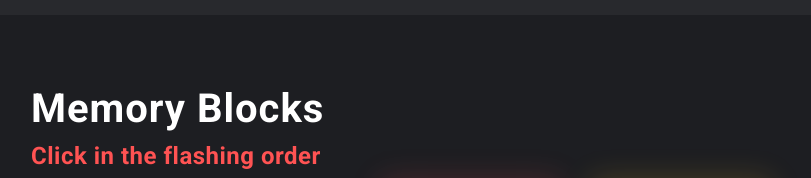
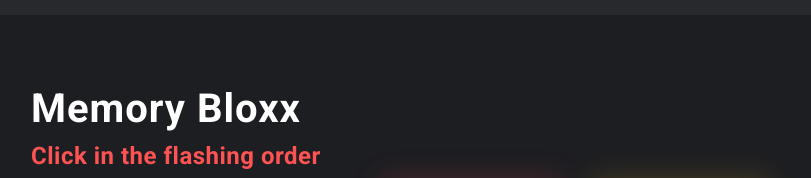
Before and after one commit to AlenSaito1/memory-bloxx, a React (Create React App) app: page / in a window 1280 px wide. Shown: the top 178 px of the page, without its empty margins (64-875 px from the left). Built offline with nearby package versions, Linux system fonts and the light colour scheme.

Commit message:
Update Name

```diff
--- a/src/App/App.tsx
+++ b/src/App/App.tsx
@@ -336,7 +336,7 @@ const App: FC = () => {
 		</Helmet>
 	<div className="wrap">
       <div className="infos">
-        <h1 className="title">Memory Blocks</h1>
+        <h1 className="title">Memory Bloxx</h1>
         <h2 className="status">How to ?</h2>
       </div>
       <div className="columns">
```
